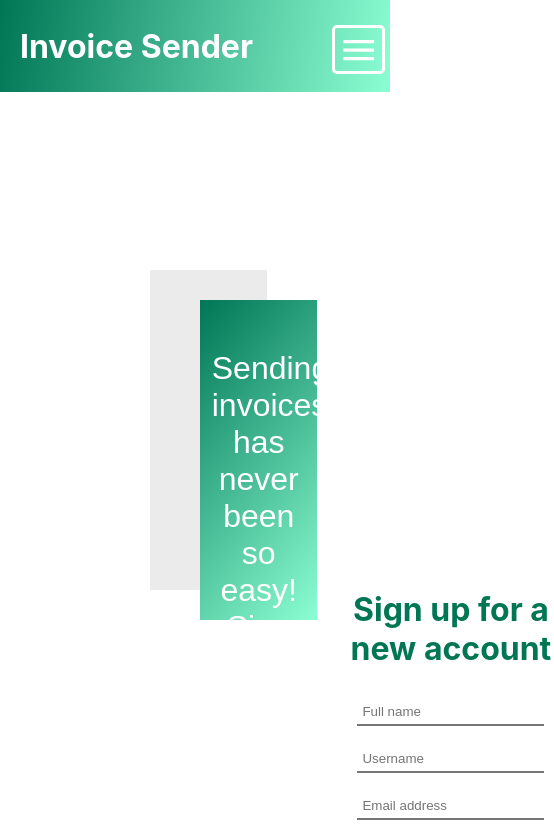
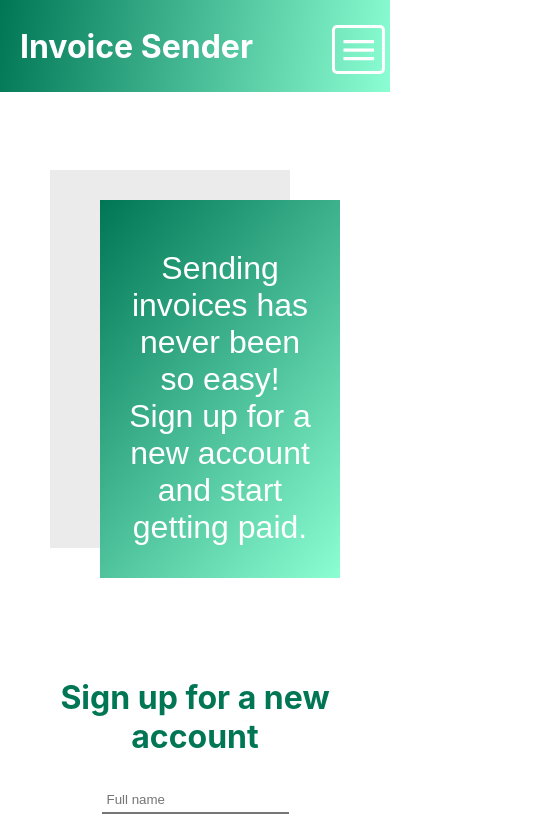
Before and after one commit to grantaspetraitis/Invoice-sender-app, a React (Create React App) app in the folder client/: page / in a window 390 px wide. Shown: the top 840 px of the page, 554 px wide, since content can reach past the window. Built offline with nearby package versions, Linux system fonts and the light colour scheme.

Commit message:
added mobile responsiveness to homepage

```diff
--- a/client/src/App.css
+++ b/client/src/App.css
@@ -171,6 +171,39 @@
   padding-bottom: 50px;
 }
 
+/* Hero */
+
+.hero-rect {
+  margin-top: 150px;
+  margin-left: 50px;
+  background: linear-gradient(130deg, #007655, rgb(140, 254, 211));
+  box-shadow: -50px -30px rgba(215, 215, 215, 0.492);
+  display: flex;
+  justify-content: center;
+  margin-bottom: 50px;
+}
+
+.home-container {
+  display: flex;
+  margin: 50px;
+  flex-direction: column;
+}
+
+.hero-paragraph {
+  color: white;
+  font-family: sans-serif;
+  width: 80%;
+  font-size: 2em;
+  text-align: center;
+  margin-top: 50px;
+}
+
+.form-container-home {
+  display: flex;
+  flex-direction: column;
+
+}
+
 @media (min-width: 1200px) {
 
   .navbar-container {
@@ -208,8 +241,6 @@
     transform: scale(105%)
   }
 
-}
-
   .hero-rect {
     margin-top: 300px;
     margin-left: 200px;
@@ -241,6 +272,10 @@
     grid-column: 2 / 3;
     grid-row: 4 / 8;
   }
+
+}
+
+
 
 /* Footer */
 
--- a/client/src/pages/Register.jsx
+++ b/client/src/pages/Register.jsx
@@ -58,7 +58,7 @@ const Register = () => {
 
     return (
         <>
-            <h1 style={{ textAlign: "center", color: "#007655", marginTop: "200px" }}>Sign up for a new account</h1>
+            <h1 style={{ textAlign: "center", color: "#007655", marginTop: "50px" }}>Sign up for a new account</h1>
             <form className="form" onSubmit={onSubmit}>
                 <div className="form-element">
                     <input required className="input" type="text" value={name} placeholder="Full name" onChange={onChange} name="name" />
```
Lines whose indentation alone changed are shown as unchanged.
